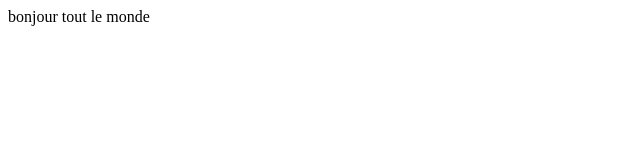
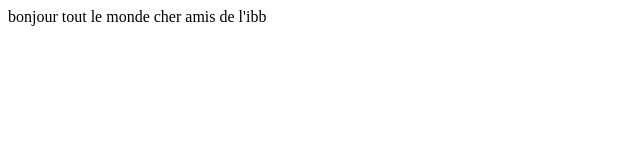
Before and after one commit to regisndayizeye1/ibbcashtransfer, a plain HTML site: page index.html in a window 1280 px wide. Shown: the whole page, without its empty margins (0-640 px from the left). Drawn offline with Linux system fonts and the light colour scheme.

Commit message:
index.html

```diff
--- a/index.html
+++ b/index.html
@@ -1,6 +1,6 @@
 <head>
 
 <body>
-<p>bonjour tout le monde</p>
+<p>bonjour tout le monde cher amis de l'ibb</p>
 </body>
 </head>
```
